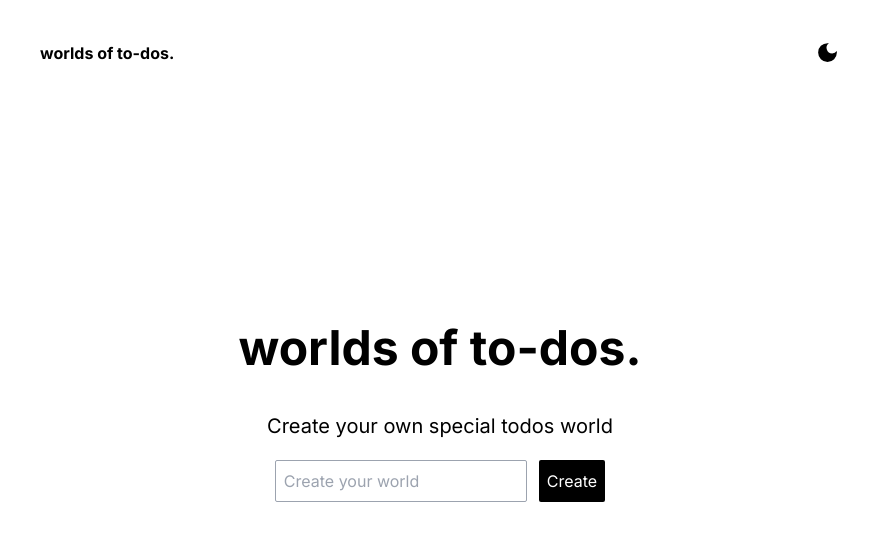
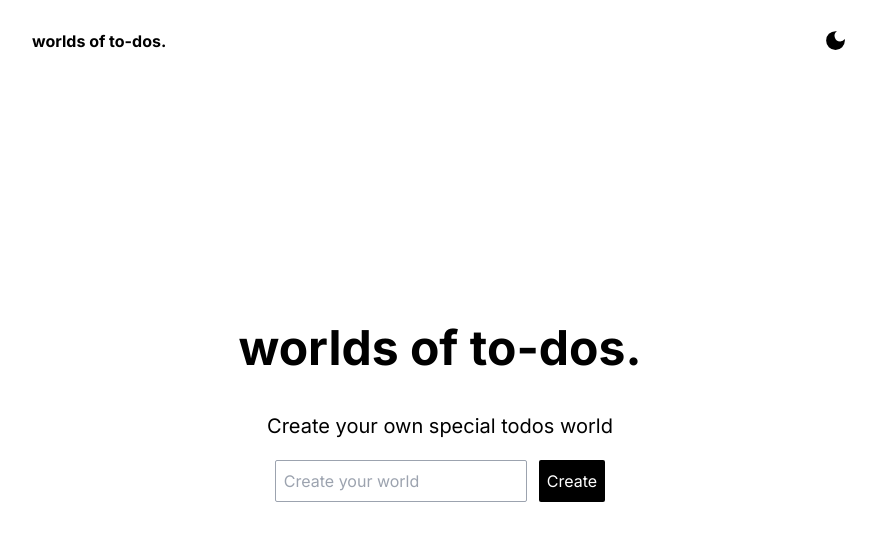
Before and after one commit to idriss007/nextjs-todo-app, a Next.js app: page / in a window 1280 px wide. Shown: the top 540 px of the page, without its empty margins (200-1076 px from the left). Built offline with nearby package versions, Linux system fonts and the light colour scheme.

Commit message:
update styles.

```diff
--- a/src/components/ui/TodoItem.tsx
+++ b/src/components/ui/TodoItem.tsx
@@ -69,7 +69,7 @@ const TodoItem = (props: TodoItemProps) => {
         <textarea
           // className="dark:bg-neutral-600 ml-1 p-1 px-2 w-full"
           className={clsx(
-            "bg-inherit dark:bg-inherit m-1 p-1 px-2 w-full resize-none",
+            "bg-inherit dark:bg-inherit m-1 p-1 px-2 w-full resize-none overflow-hidden",
             `${isEditing ? "" : "todoInputNotInEditMode"}`
           )}
           // type=""
--- a/src/pages/_app.tsx
+++ b/src/pages/_app.tsx
@@ -12,7 +12,7 @@ export default function App({ Component, pageProps }: AppProps) {
     <div
       className={clsx(
         inter.className,
-        "p-10 min-h-screen h-screen flex bg-white dark:bg-black dark:text-white text-black overflow-hidden"
+        "p-4 md:p-7 min-h-screen h-screen flex bg-white dark:bg-black dark:text-white text-black overflow-hidden"
       )}
     >
       <div className="w-full md:w-2/3 ml-auto mr-auto flex flex-col">
--- a/src/styles/globals.css
+++ b/src/styles/globals.css
@@ -13,9 +13,7 @@
   }
 
   ::-webkit-scrollbar-thumb {
-    background-color: gray;
-    border-radius: 5px;
-    /* @apply rounded-md bg-stone-600 */
+    @apply rounded-md bg-stone-600
   }
 
   ::-webkit-scrollbar-thumb:hover {
```
